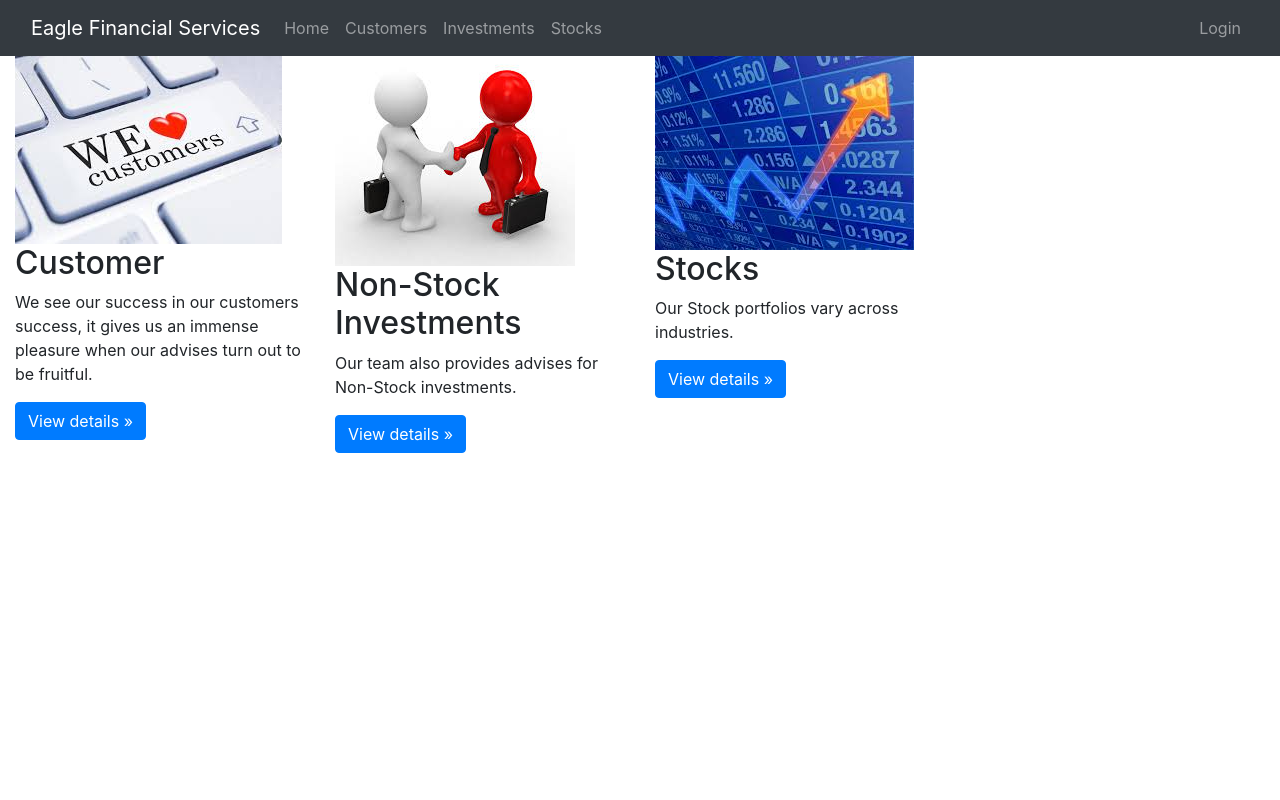
After one commit to unovikash/as2-efs, a Django app: page / in a window 1280 px wide. The commit adds this page. Run offline with Django 3.2, Linux system fonts and the light colour scheme; some libraries are stand-ins or nearby versions.

Commit message:
Added Base template

```diff
--- a/efs/settings.py
+++ b/efs/settings.py
@@ -121,3 +121,4 @@ USE_TZ = True
 
 STATIC_URL = '/static/'
 CRISPY_TEMPLATE_PACK = 'bootstrap4'
+LOGIN_REDIRECT_URL = '/home'
--- a/efs/urls.py
+++ b/efs/urls.py
@@ -14,9 +14,13 @@ Including another URLconf
     2. Add a URL to urlpatterns:  path('blog/', include('blog.urls'))
 """
 from django.contrib import admin
+from django.contrib.auth import views
 from django.urls import path, include
+from django.conf.urls import url
 
 urlpatterns = [
     path('admin/', admin.site.urls),
     path('', include('portfolio.urls')),
+    url(r'^accounts/login/$', views.login, name='login'),
+    url(r'^accounts/logout/$', views.logout, name='logout', kwargs={'next_page': '/'}),
 ]
--- a/portfolio/templates/portfolio/base.html
+++ b/portfolio/templates/portfolio/base.html
@@ -4,10 +4,56 @@
 <head>
     <meta charset="UTF-8">
     <title>Eagle Financial</title>
-        <link rel="stylesheet" href="https://stackpath.bootstrapcdn.com/bootstrap/4.1.3/css/bootstrap.min.css" integrity="sha384-MCw98/SFnGE8fJT3GXwEOngsV7Zt27NXFoaoApmYm81iuXoPkFOJwJ8ERdknLPMO" crossorigin="anonymous">
+    <link rel="stylesheet" href="https://stackpath.bootstrapcdn.com/bootstrap/4.3.1/css/bootstrap.min.css" integrity="sha384-ggOyR0iXCbMQv3Xipma34MD+dH/1fQ784/j6cY/iJTQUOhcWr7x9JvoRxT2MZw1T" crossorigin="anonymous">
+    <script src="https://code.jquery.com/jquery-3.3.1.slim.min.js" integrity="sha384-q8i/X+965DzO0rT7abK41JStQIAqVgRVzpbzo5smXKp4YfRvH+8abtTE1Pi6jizo" crossorigin="anonymous"></script>
+    <script src="https://cdnjs.cloudflare.com/ajax/libs/popper.js/1.14.7/umd/popper.min.js" integrity="sha384-UO2eT0CpHqdSJQ6hJty5KVphtPhzWj9WO1clHTMGa3JDZwrnQq4sF86dIHNDz0W1" crossorigin="anonymous"></script>
+    <script src="https://stackpath.bootstrapcdn.com/bootstrap/4.3.1/js/bootstrap.min.js" integrity="sha384-JjSmVgyd0p3pXB1rRibZUAYoIIy6OrQ6VrjIEaFf/nJGzIxFDsf4x0xIM+B07jRM" crossorigin="anonymous"></script>
     <link rel="stylesheet" href="{% static 'css/app.css' %}">
     <script src="https://use.fontawesome.com/releases/v5.9.0/js/all.js"></script>
 </head>
+
+<body>
+
+<nav class="navbar navbar-expand-md navbar-dark bg-dark sticky-top">
+    <div class="container-fluid">
+        <a class="navbar-brand" href="/">Eagle Financial Services</a>
+        <button class="navbar-toggler" type="button" data-toggle="collapse" data-target="#navbarResponsive">
+            <span class="navbar-toggler-icon"></span>
+        </button>
+        <div class="collapse navbar-collapse" id="navbarResponsive">
+            <ul class="navbar-nav mr-auto">
+                <li class="nav-item ">
+                    <a class="nav-link" href="{% url 'portfolio:home' %}">Home</a>
+                </li>
+                <li class="nav-item">
+                    <a class="nav-link" href="{% url 'portfolio:customer_list' %}">Customers</a>
+                </li>
+                <li class="nav-item">
+                    <a class="nav-link" href="{% url 'portfolio:customer_list' %}">Investments</a>
+                </li>
+                <li class="nav-item">
+                    <a class="nav-link" href="{% url 'portfolio:customer_list' %}">Stocks</a>
+                </li>
+            </ul>
+            <ul class="navbar-nav ml-auto">
+                {% if user.is_authenticated %}
+                    <li class="nav-item dropdown">
+                        <a class="nav-link dropdown-toggle" href="#" id="navbarDropdownMenuLink" data-toggle="dropdown" aria-haspopup="true" aria-expanded="false">
+                            {{ user.first_name }}
+                        </a>
+                        <div class="dropdown-menu dropdown-menu-right" aria-labelledby="navbarDropdownMenuLink">
+                            <a class="dropdown-item" href="{% url 'logout' %}">Log Out</a>
+                        </div>
+                    </li>
+                {% else %}
+                    <li class="nav-item">
+                        <a class="nav-link" href="{% url 'login' %}">Login</a>
+                    </li>
+                {% endif %}
+            </ul>
+        </div>
+    </div>
+</nav>
 <div class="container-fluid">
     <div class="row">
         <div class="col-12">
@@ -17,4 +63,5 @@
         </div>
     </div>
 </div>
+</body>
 </html>
--- /dev/null
+++ b/portfolio/templates/portfolio/home.html
@@ -0,0 +1,60 @@
+{% extends 'portfolio/base.html' %}
+{% load staticfiles %}
+{% block content %}
+
+{% if user.is_authenticated %}
+    <div class="page-container">
+        <h2 class="top-menu">Hello {{ user.username }},</h2>
+        <p>Please choose from below options.</p>
+    </div>
+{% endif %}
+
+<div class="row">
+    <div class="col-3">
+        <div class="thumbnail">
+            <img src="{% static 'images/customer.jpg' %}" alt="Customers"/>
+            <div class="caption">
+                <h2>Customer</h2>
+                <p>We see our success in our customers success, it gives us an immense pleasure when
+                    our advises turn out to be fruitful.
+                </p>
+                <p>
+                    <a class="btn btn-primary" href="{% url 'portfolio:customer_list' %}"
+                          role="button">View
+                        details &raquo;
+                    </a>
+                </p>
+            </div>
+        </div>
+    </div>
+    <div class="col-3">
+        <div class="thumbnail">
+            <img src="{% static 'images/nonstock.jpg' %}" alt="Non-Stock Investments"/>
+            <div class="caption">
+                <h2>Non-Stock Investments</h2>
+                <p>Our team also provides advises for Non-Stock investments.</p>
+                <p>
+                    <a class="btn btn-primary" href="{% url 'portfolio:customer_list' %}"
+                          role="button">View details &raquo;
+                    </a>
+                </p>
+            </div>
+        </div>
+    </div>
+    <div class="col-3">
+        <div class="thumbnail">
+            <img src="{% static 'images/stocks.jpg' %}" alt="Stocks"/>
+            <div class="caption">
+                <h2>Stocks</h2>
+                <p>Our Stock portfolios vary across industries.</p>
+                <p>
+                    <a class="btn btn-primary" href="{% url 'portfolio:customer_list' %}"
+                            role="button">View details &raquo;
+                    </a>
+                </p>
+            </div>
+        </div>
+    </div>
+</div>
+
+{% endblock %}
--- a/portfolio/urls.py
+++ b/portfolio/urls.py
@@ -5,7 +5,10 @@ from django.urls import path
 app_name = 'portfolio'
 
 urlpatterns = [
+    path('', views.home, name='home'),
+    url(r'^home/$', views.home, name='home'),
     path('customer_list', views.customer_list, name='customer_list'),
     path('customer/<int:pk>/edit/', views.customer_edit, name='customer_edit'),
     path('customer/<int:pk>/delete/', views.customer_delete, name='customer_delete'),
+
 ]
--- a/portfolio/views.py
+++ b/portfolio/views.py
@@ -1,15 +1,23 @@
 from django.shortcuts import render, get_object_or_404, redirect
+from django.contrib.auth.decorators import login_required
 from django.utils import timezone
 from .models import Customer
 from .forms import CustomerForm
 
+now = timezone.now()
+
+def home(request):
+    return render(request, 'portfolio/home.html')
+
 # Create your views here.
+@login_required
 def customer_list(request):
     customer_list = Customer.objects.filter(created_date__lte=timezone.now())
     return render(request, 'portfolio/customer_list.html', {
         'customer_list': customer_list
     })
 
+@login_required
 def customer_edit(request, pk):
     customer = get_object_or_404(Customer, pk=pk)
     if request.method == 'POST':
@@ -30,6 +38,7 @@ def customer_edit(request, pk):
         'form':form
     })
 
+@login_required
 def customer_delete(request, pk):
     customer = get_object_or_404(Customer, pk=pk)
     customer.delete()
```
Also changed, not shown: portfolio/admin.py (+15 -1 lines), portfolio/models.py (+41 -0 lines), portfolio/templates/registration/login.html (added, +16 -0 lines), portfolio/migrations/0002_investment_stock.py (added), portfolio/migrations/0003_auto_20190713_2038.py (added), portfolio/static/images/customer.jpg (added), portfolio/static/images/nonstock.jpg (added), portfolio/static/images/stocks.jpg (added). Lines whose indentation alone changed are shown as unchanged.
